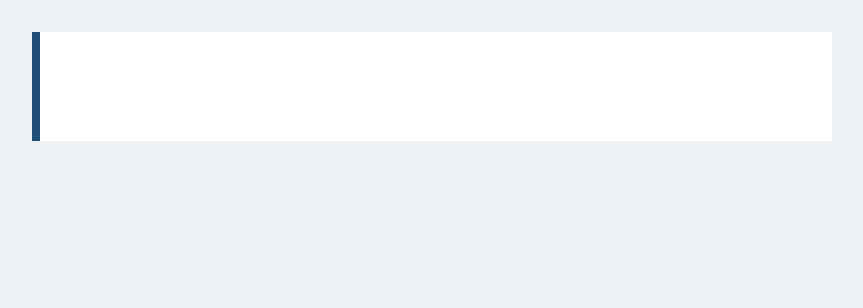
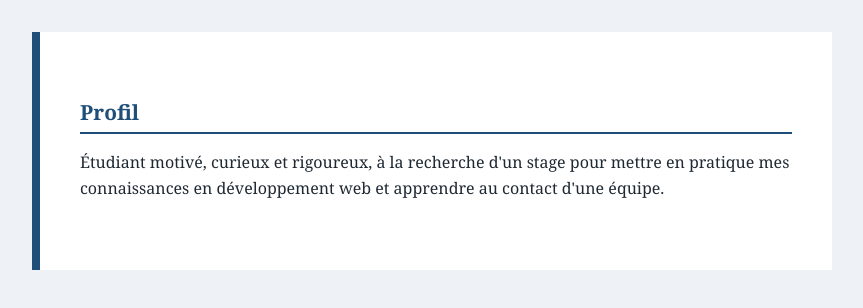
Before and after one commit to Samuel07-hub/mon-cv, a plain HTML site: page index.html in a window 1280 px wide. Shown: the whole page, without its empty margins (208-1071 px from the left). Drawn offline with Linux system fonts and the light colour scheme.

Commit message:
mise en place de la section description

```diff
--- a/index.html
+++ b/index.html
@@ -13,7 +13,8 @@
     </header>
 
     <section id="description">
-
+      <h2>Profil</h2>
+      <p>Étudiant motivé, curieux et rigoureux, à la recherche d'un stage pour mettre en pratique mes connaissances en développement web et apprendre au contact d'une équipe.</p>
     </section>
 
     <section id="formations">
```
